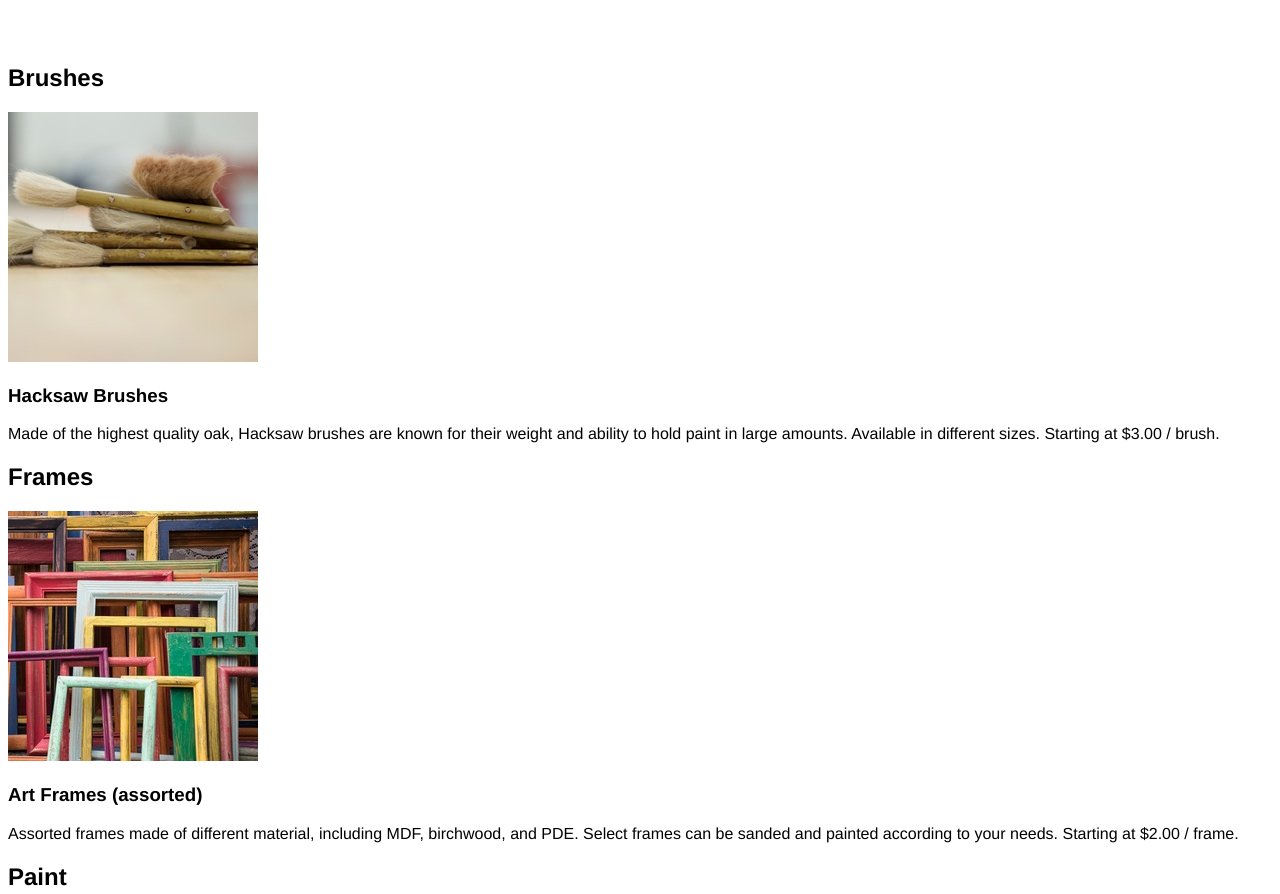
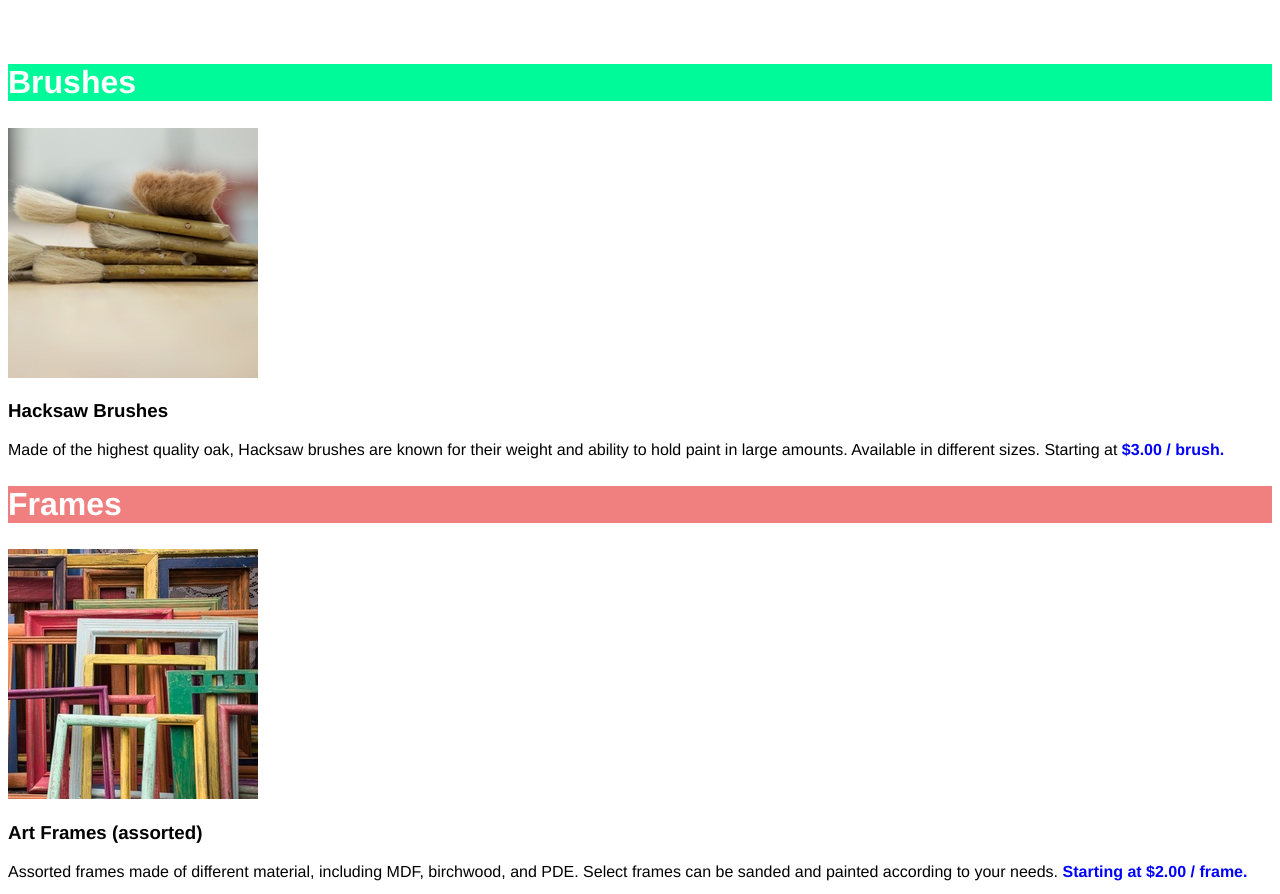
Before and after one commit to anthonygharvey/DasmotosArtsandCrafts, a plain HTML site: page index.html in a window 1280 px wide. Shown: the part 185-1079 px from the top of the page. Drawn offline with Linux system fonts and the light colour scheme.

Commit message:
Update main.css with product styles.

```diff
--- a/css/main.css
+++ b/css/main.css
@@ -1,6 +1,11 @@
+/* Global Styles */
+
 body {
 	font-family: Helvetica, sans-serif;
 }
+
+
+/* Header */
 
 h1 {
 	font-size: 100px;
@@ -9,3 +14,29 @@ h1 {
 	background-image: url("../images/pattern.jpg");
 	text-align: center;
 }
+
+
+/* Product Styles */
+
+.products h2 {
+	font-size: 32px;
+	font-weight: bold;
+	color: white;
+}
+
+.product-price {
+	font-weight: bold;
+	color: blue;
+}
+
+#brushes h2 {
+	background-color: mediumspringgreen;
+}
+
+#frames h2 {
+	background-color: lightcoral;
+}
+
+#paint h2 {
+	background-color: skyblue;
+}
```
